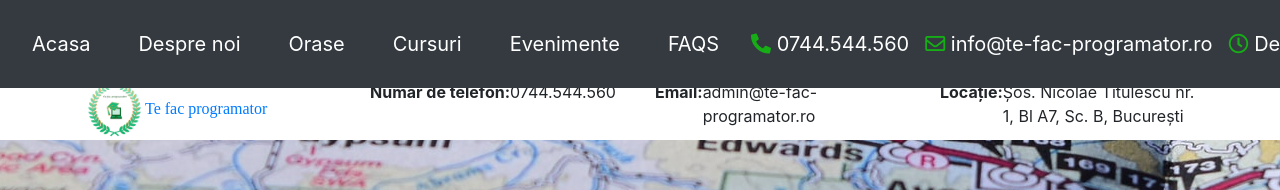
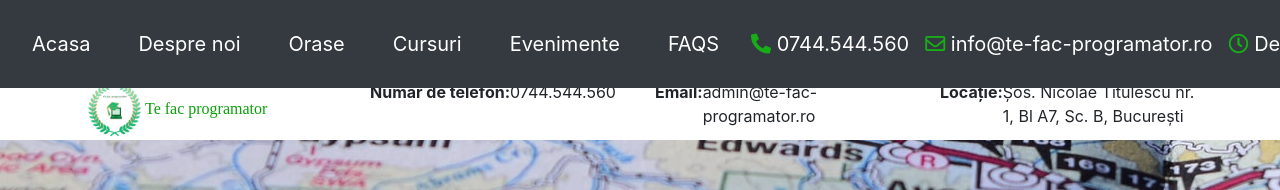
Before and after one commit to radduC/TFP, a plain HTML site: page index.html in a window 1280 px wide. Shown: the top 190 px of the page. Drawn offline with nearby package versions, Linux system fonts and the light colour scheme; files whose address does not match are found by name.

Commit message:
minor corrections

```diff
--- a/css/ex5.css
+++ b/css/ex5.css
@@ -40,7 +40,7 @@
 }
 
 #TFP {
-	/* color: green; */
+	color: rgb(12, 160, 12);
 	font-family: 'Times New Roman', Times, serif;
 	text-decoration: none;
 }
```
